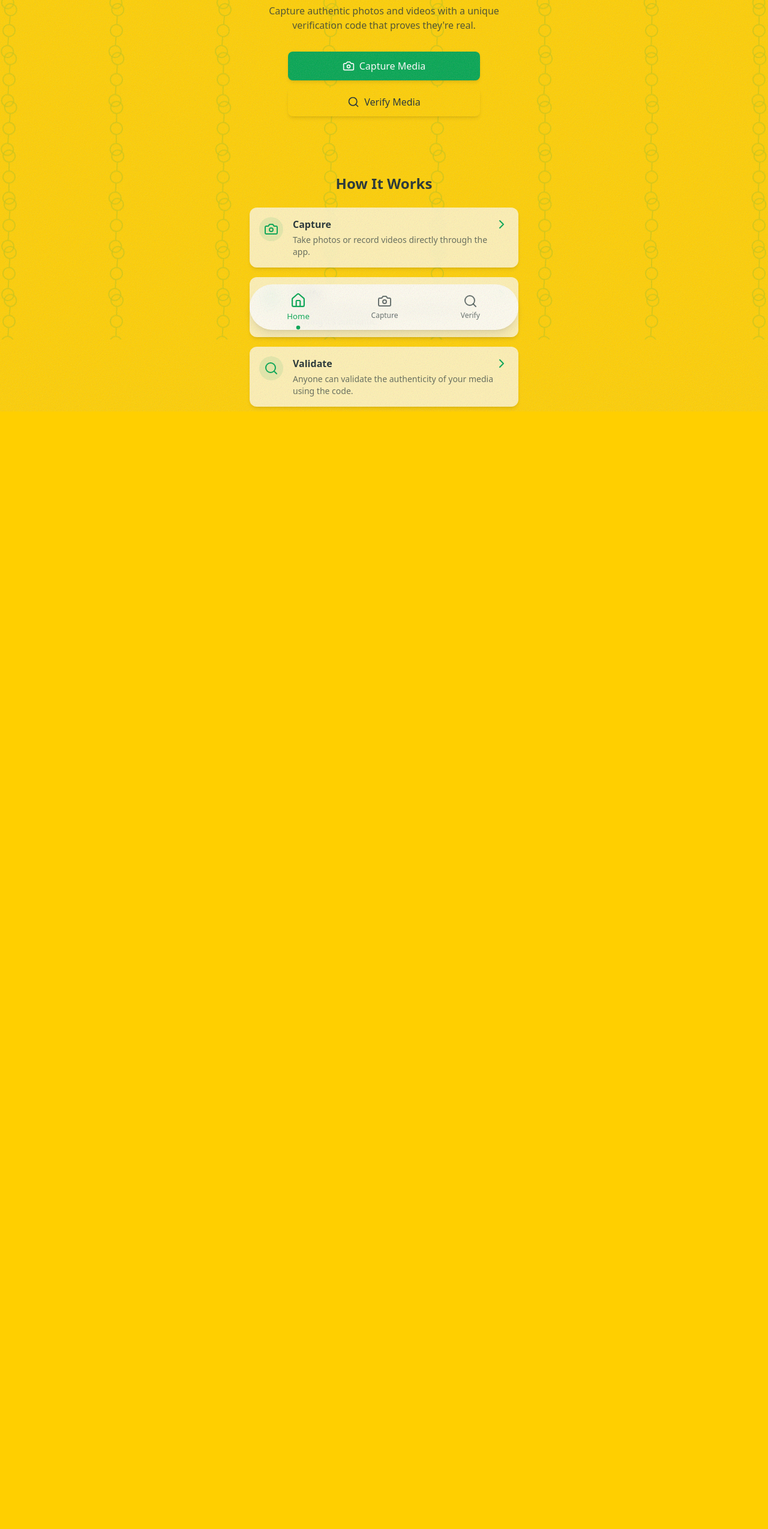
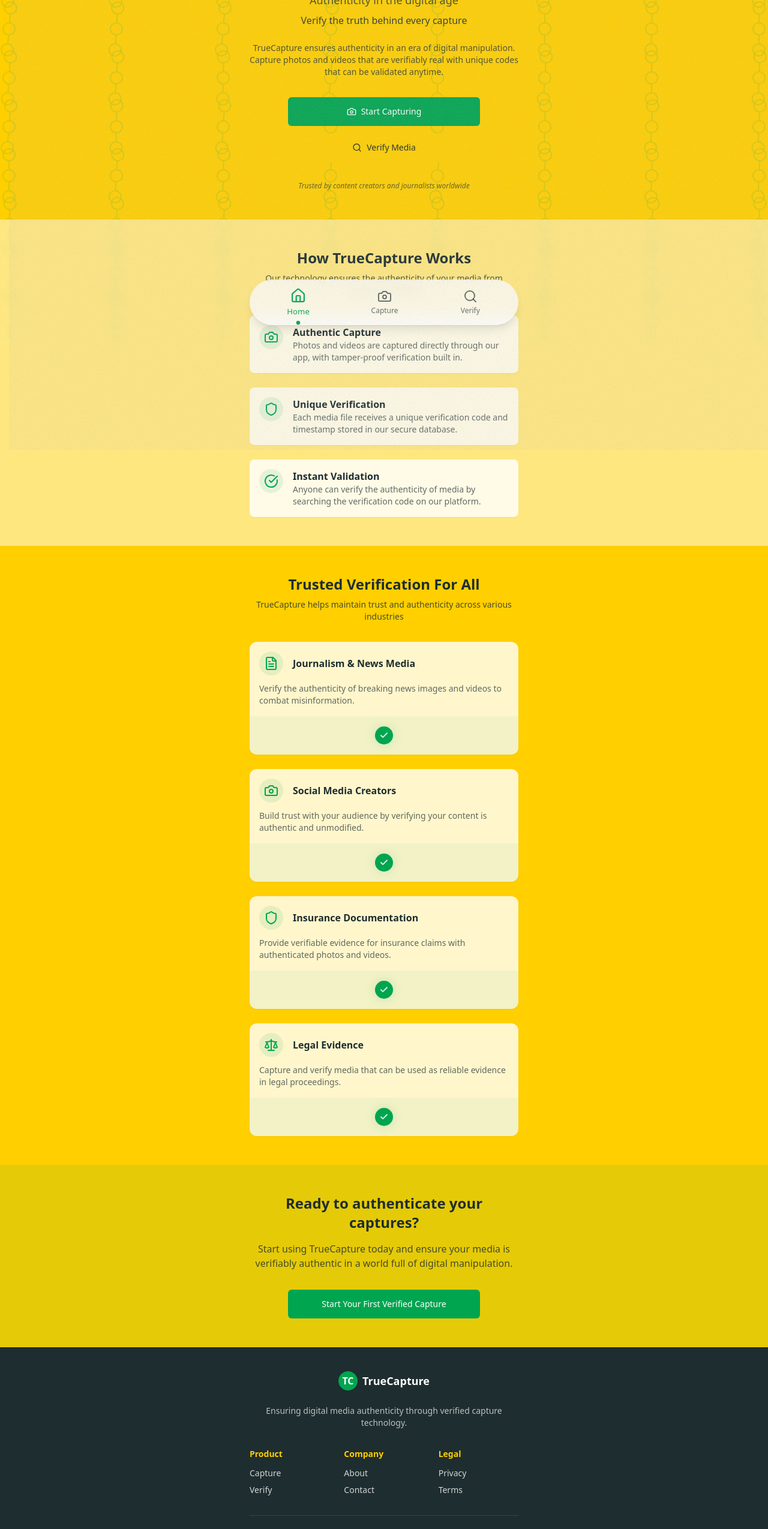
Before and after one commit to nb0564/verified, a React (Vite) app: page / in a window 1280 px wide. Shown: the part 234-2783 px from the top of the page at 60% size. Before the commit the page ends 1008 px from the top, so only its background shows below. Built offline with nearby package versions, Linux system fonts and the light colour scheme.

Commit message:
Refactor app for iOS mobile format
Refactor the application to be in iOS mobile app format and include a landing page with relevant information.

```diff
--- a/src/App.tsx
+++ b/src/App.tsx
@@ -9,7 +9,7 @@ import Capture from "./pages/Capture";
 import Preview from "./pages/Preview";
 import Verify from "./pages/Verify";
 import NotFound from "./pages/NotFound";
-import { motion, AnimatePresence } from "framer-motion";
+import { AnimatePresence } from "framer-motion";
 
 const queryClient = new QueryClient();
 
--- /dev/null
+++ b/src/components/Footer.tsx
@@ -0,0 +1,68 @@
+
+import React from 'react';
+import { motion } from 'framer-motion';
+import { Twitter, Github } from 'lucide-react';
+
+const Footer: React.FC = () => {
+  return (
+    <motion.footer
+      className="py-10 px-4 bg-verified-dark text-white"
+      initial={{ opacity: 0 }}
+      animate={{ opacity: 1 }}
+      transition={{ delay: 0.5, duration: 0.5 }}
+    >
+      <div className="max-w-md mx-auto">
+        <div className="flex items-center justify-center gap-2 mb-6">
+          <div className="w-8 h-8 bg-verified-green rounded-full flex items-center justify-center text-white font-bold">
+            TC
+          </div>
+          <span className="text-lg font-bold">TrueCapture</span>
+        </div>
+
+        <p className="text-center text-white/70 text-sm mb-8">
+          Ensuring digital media authenticity through verified capture technology.
+        </p>
+
+        <div className="grid grid-cols-3 gap-6 mb-8 text-sm">
+          <div>
+            <h4 className="font-bold mb-3 text-verified-yellow">Product</h4>
+            <ul className="space-y-2 text-white/80">
+              <li><a href="/capture" className="hover:text-verified-yellow transition-colors">Capture</a></li>
+              <li><a href="/verify" className="hover:text-verified-yellow transition-colors">Verify</a></li>
+            </ul>
+          </div>
+
+          <div>
+            <h4 className="font-bold mb-3 text-verified-yellow">Company</h4>
+            <ul className="space-y-2 text-white/80">
+              <li><a href="#" className="hover:text-verified-yellow transition-colors">About</a></li>
+              <li><a href="#" className="hover:text-verified-yellow transition-colors">Contact</a></li>
+            </ul>
+          </div>
+
+          <div>
+            <h4 className="font-bold mb-3 text-verified-yellow">Legal</h4>
+            <ul className="space-y-2 text-white/80">
+              <li><a href="#" className="hover:text-verified-yellow transition-colors">Privacy</a></li>
+              <li><a href="#" className="hover:text-verified-yellow transition-colors">Terms</a></li>
+            </ul>
+          </div>
+        </div>
+
+        <div className="flex items-center justify-between pt-6 border-t border-white/10 text-xs text-white/50">
+          <div>© 2025 TrueCapture. All rights reserved.</div>
+          <div className="flex gap-4">
+            <a href="#" className="text-white/60 hover:text-verified-yellow transition-colors">
+              <Twitter size={16} />
+            </a>
+            <a href="#" className="text-white/60 hover:text-verified-yellow transition-colors">
+              <Github size={16} />
+            </a>
+          </div>
+        </div>
+      </div>
+    </motion.footer>
+  );
+};
+
+export default Footer;
--- a/src/components/Layout.tsx
+++ b/src/components/Layout.tsx
@@ -23,7 +23,7 @@ const Layout: React.FC<LayoutProps> = ({ children, hideNav = false }) => {
       </main>
 
       {!hideNav && (
-        <nav className="fixed bottom-0 left-0 right-0 z-20 p-4">
+        <nav className="fixed bottom-0 left-0 right-0 z-20 p-4 mb-2">
           <div className="max-w-md mx-auto bg-white/80 backdrop-blur-md rounded-full shadow-lg p-2 px-3">
             <div className="flex justify-around items-center">
               <NavItem to="/" icon={<Home />} label="Home" isActive={location.pathname === '/'} />
--- a/src/pages/Index.tsx
+++ b/src/pages/Index.tsx
@@ -3,18 +3,40 @@ import React from 'react';
 import { useNavigate } from 'react-router-dom';
 import Layout from '@/components/Layout';
 import VerifiedBadge from '@/components/VerifiedBadge';
-import { Camera, Search, ChevronRight } from 'lucide-react';
+import { Camera, Search, CheckCircle, Shield, FileText, Scale } from 'lucide-react';
 import { motion } from 'framer-motion';
+import { Button } from '@/components/ui/button';
+import Footer from '@/components/Footer';
 
 const Index: React.FC = () => {
   const navigate = useNavigate();
 
+  const staggerVariants = {
+    hidden: { opacity: 0 },
+    visible: {
+      opacity: 1,
+      transition: {
+        staggerChildren: 0.1
+      }
+    }
+  };
+
+  const itemVariants = {
+    hidden: { opacity: 0, y: 20 },
+    visible: {
+      opacity: 1,
+      y: 0,
+      transition: { duration: 0.5 }
+    }
+  };
+
   return (
-    <Layout>
-      <div className="min-h-screen flex flex-col">
+    <Layout hideNav={false}>
+      <div className="min-h-screen">
         {/* Hero Section */}
+        <section className="pt-8 pb-12 px-4">
           <motion.div
-          className="p-6 pt-12 text-center"
+            className="text-center max-w-md mx-auto"
             initial={{ opacity: 0, y: 20 }}
             animate={{ opacity: 1, y: 0 }}
             transition={{ duration: 0.5 }}
@@ -23,97 +45,215 @@ const Index: React.FC = () => {
               <VerifiedBadge size="lg" />
             </div>
 
-          <h1 className="text-4xl font-bold text-verified-dark mb-3">
-            Verified Vintage Capture
+            <h1 className="text-3xl font-bold text-verified-dark mb-3">
+              TrueCapture
             </h1>
 
-          <p className="text-verified-dark/80 mb-8 max-w-md mx-auto">
-            Capture authentic photos and videos with a unique verification code that proves they're real.
+            <p className="text-verified-dark/80 mb-2 text-lg">
+              Authenticity in the digital age
+            </p>
+
+            <p className="text-verified-dark/90 mb-6">
+              Verify the truth behind every capture
+            </p>
+
+            <p className="text-verified-dark/80 mb-8 text-sm">
+              TrueCapture ensures authenticity in an era of digital manipulation. Capture photos and videos that are verifiably real with unique codes that can be validated anytime.
             </p>
 
             <div className="flex flex-col gap-3 max-w-xs mx-auto">
-            <button
+              <Button
                 onClick={() => navigate('/capture')}
-              className="btn-primary flex items-center justify-center gap-2"
+                className="bg-verified-green text-white hover:bg-verified-green/90 flex items-center justify-center gap-2 h-12"
               >
                 <Camera size={20} />
-              <span>Capture Media</span>
-            </button>
+                <span>Start Capturing</span>
+              </Button>
 
-            <button
+              <Button
                 onClick={() => navigate('/verify')}
-              className="btn-secondary flex items-center justify-center gap-2"
+                className="bg-verified-yellow text-verified-dark hover:bg-verified-yellow/90 flex items-center justify-center gap-2 h-12"
               >
                 <Search size={20} />
                 <span>Verify Media</span>
-            </button>
+              </Button>
             </div>
           </motion.div>
 
-        {/* Features Section */}
           <motion.div
-          className="mt-12 p-6 pb-24"
+            className="text-center mt-8 px-4"
             initial={{ opacity: 0 }}
             animate={{ opacity: 1 }}
-          transition={{ delay: 0.3, duration: 0.5 }}
+            transition={{ delay: 0.5, duration: 0.5 }}
           >
-          <h2 className="text-2xl font-bold text-verified-dark mb-6 text-center">
-            How It Works
+            <p className="text-verified-dark/70 text-xs italic">
+              Trusted by content creators and journalists worldwide
+            </p>
+          </motion.div>
+        </section>
+
+        {/* How It Works Section */}
+        <section className="py-12 px-4 bg-white/50 backdrop-blur-sm">
+          <div className="max-w-md mx-auto">
+            <motion.div
+              className="text-center mb-8"
+              initial={{ opacity: 0, y: 20 }}
+              animate={{ opacity: 1, y: 0 }}
+              transition={{ duration: 0.5 }}
+            >
+              <h2 className="text-2xl font-bold text-verified-dark mb-2">
+                How TrueCapture Works
               </h2>
+              <p className="text-verified-dark/80 text-sm">
+                Our technology ensures the authenticity of your media from capture to sharing
+              </p>
+            </motion.div>
 
-          <div className="grid gap-4 max-w-md mx-auto">
-            <FeatureCard
-              icon={<Camera className="h-6 w-6" />}
-              title="Capture"
-              description="Take photos or record videos directly through the app."
+            <motion.div
+              className="grid gap-6"
+              variants={staggerVariants}
+              initial="hidden"
+              animate="visible"
+            >
+              <motion.div variants={itemVariants} className="flex items-start gap-4 bg-white/80 p-4 rounded-lg shadow-sm">
+                <div className="bg-verified-green/10 p-2 rounded-full">
+                  <Camera className="h-6 w-6 text-verified-green" />
+                </div>
+                <div className="flex-1">
+                  <h3 className="font-bold text-verified-dark">Authentic Capture</h3>
+                  <p className="text-verified-dark/70 text-sm">Photos and videos are captured directly through our app, with tamper-proof verification built in.</p>
+                </div>
+              </motion.div>
+
+              <motion.div variants={itemVariants} className="flex items-start gap-4 bg-white/80 p-4 rounded-lg shadow-sm">
+                <div className="bg-verified-green/10 p-2 rounded-full">
+                  <Shield className="h-6 w-6 text-verified-green" />
+                </div>
+                <div className="flex-1">
+                  <h3 className="font-bold text-verified-dark">Unique Verification</h3>
+                  <p className="text-verified-dark/70 text-sm">Each media file receives a unique verification code and timestamp stored in our secure database.</p>
+                </div>
+              </motion.div>
+
+              <motion.div variants={itemVariants} className="flex items-start gap-4 bg-white/80 p-4 rounded-lg shadow-sm">
+                <div className="bg-verified-green/10 p-2 rounded-full">
+                  <CheckCircle className="h-6 w-6 text-verified-green" />
+                </div>
+                <div className="flex-1">
+                  <h3 className="font-bold text-verified-dark">Instant Validation</h3>
+                  <p className="text-verified-dark/70 text-sm">Anyone can verify the authenticity of media by searching the verification code on our platform.</p>
+                </div>
+              </motion.div>
+            </motion.div>
+          </div>
+        </section>
+
+        {/* Use Cases Section */}
+        <section className="py-12 px-4">
+          <div className="max-w-md mx-auto">
+            <motion.div
+              className="text-center mb-8"
+              initial={{ opacity: 0, y: 20 }}
+              animate={{ opacity: 1, y: 0 }}
+              transition={{ duration: 0.5, delay: 0.2 }}
+            >
+              <h2 className="text-2xl font-bold text-verified-dark mb-2">
+                Trusted Verification For All
+              </h2>
+              <p className="text-verified-dark/80 text-sm">
+                TrueCapture helps maintain trust and authenticity across various industries
+              </p>
+            </motion.div>
+
+            <div className="grid gap-6">
+              <UseCase
+                icon={<FileText className="h-6 w-6 text-verified-green" />}
+                title="Journalism & News Media"
+                description="Verify the authenticity of breaking news images and videos to combat misinformation."
                 delay={0.1}
               />
 
-            <FeatureCard
-              icon={<svg width="24" height="24" viewBox="0 0 24 24" fill="none" xmlns="http://www.w3.org/2000/svg">
-                <path d="M9 12L11 14L15 10M21 12C21 16.9706 16.9706 21 12 21C7.02944 21 3 16.9706 3 12C3 7.02944 7.02944 3 12 3C16.9706 3 21 7.02944 21 12Z" stroke="currentColor" strokeWidth="2" strokeLinecap="round" strokeLinejoin="round"/>
-              </svg>}
-              title="Verify"
-              description="Each capture gets a unique verification code proving it's authentic."
+              <UseCase
+                icon={<Camera className="h-6 w-6 text-verified-green" />}
+                title="Social Media Creators"
+                description="Build trust with your audience by verifying your content is authentic and unmodified."
                 delay={0.2}
               />
 
-            <FeatureCard
-              icon={<Search className="h-6 w-6" />}
-              title="Validate"
-              description="Anyone can validate the authenticity of your media using the code."
+              <UseCase
+                icon={<Shield className="h-6 w-6 text-verified-green" />}
+                title="Insurance Documentation"
+                description="Provide verifiable evidence for insurance claims with authenticated photos and videos."
                 delay={0.3}
               />
+
+              <UseCase
+                icon={<Scale className="h-6 w-6 text-verified-green" />}
+                title="Legal Evidence"
+                description="Capture and verify media that can be used as reliable evidence in legal proceedings."
+                delay={0.4}
+              />
             </div>
+          </div>
+        </section>
+
+        {/* CTA Section */}
+        <section className="py-12 px-4 bg-verified-green/10">
+          <div className="max-w-md mx-auto text-center">
+            <motion.div
+              initial={{ opacity: 0, y: 20 }}
+              animate={{ opacity: 1, y: 0 }}
+              transition={{ duration: 0.5 }}
+            >
+              <h2 className="text-2xl font-bold text-verified-dark mb-4">
+                Ready to authenticate your captures?
+              </h2>
+              <p className="text-verified-dark/80 mb-8">
+                Start using TrueCapture today and ensure your media is verifiably authentic in a world full of digital manipulation.
+              </p>
+              <Button
+                onClick={() => navigate('/capture')}
+                className="bg-verified-green text-white hover:bg-verified-green/90 w-full max-w-xs h-12"
+              >
+                Start Your First Verified Capture
+              </Button>
             </motion.div>
+          </div>
+        </section>
+
+        <Footer />
       </div>
     </Layout>
   );
 };
 
-interface FeatureCardProps {
+interface UseCaseProps {
   icon: React.ReactNode;
   title: string;
   description: string;
   delay: number;
 }
 
-const FeatureCard: React.FC<FeatureCardProps> = ({ icon, title, description, delay }) => {
+const UseCase: React.FC<UseCaseProps> = ({ icon, title, description, delay }) => {
   return (
     <motion.div
-      className="flex items-start p-4 bg-white/70 backdrop-blur-sm rounded-xl shadow-md"
+      className="bg-white/80 backdrop-blur-sm rounded-xl overflow-hidden shadow-sm"
       initial={{ opacity: 0, y: 20 }}
       animate={{ opacity: 1, y: 0 }}
       transition={{ delay, duration: 0.5 }}
     >
-      <div className="rounded-full p-2 bg-verified-green/10 text-verified-green mr-4">
+      <div className="p-4">
+        <div className="flex items-center gap-4 mb-3">
+          <div className="bg-verified-green/10 p-2 rounded-full">
             {icon}
           </div>
-      <div>
-        <h3 className="font-bold text-verified-dark mb-1">{title}</h3>
+          <h3 className="font-bold text-verified-dark">{title}</h3>
+        </div>
         <p className="text-verified-dark/70 text-sm">{description}</p>
       </div>
-      <ChevronRight className="ml-auto text-verified-green shrink-0" />
+      <div className="bg-verified-green/5 p-3 flex justify-center">
+        <VerifiedBadge size="sm" className="scale-75" />
+      </div>
     </motion.div>
   );
 };
```
Lines whose indentation alone changed are shown as unchanged.
